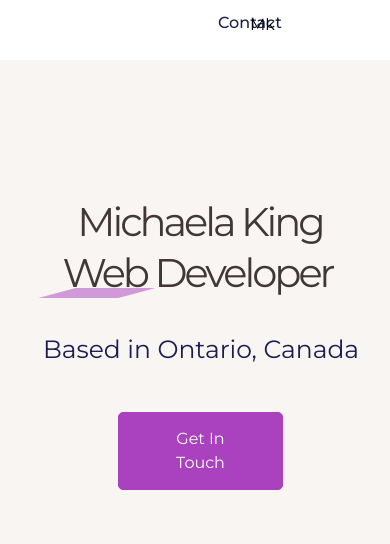
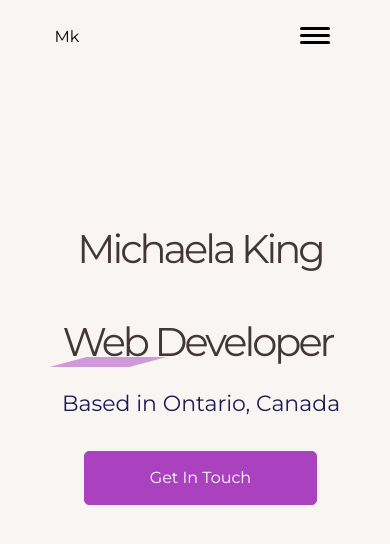
Before and after one commit to Michaela-K/mk_react_portfolio, a React (Create React App) app: page / in a window 390 px wide. Shown: the top 544 px of the page. Built offline with nearby package versions, Linux system fonts and the light colour scheme.

Commit message:
adjust hero responsiveness

```diff
--- a/src/App.css
+++ b/src/App.css
@@ -178,7 +178,7 @@
     display: flex;
     justify-content: space-between;
     align-items: center;
-    padding: 15px 250px;
+    padding: 15px 14vw;
     background: var(--bg-shade);
     position: fixed;
     top: 0;
@@ -367,8 +367,6 @@
   padding: 75px 85.3px;
   align-items: center;
   gap: 100.6px;
-  /* grid-template-columns: repeat(2, 1fr); */
-  /* background-color: lightpink; */
 }
 .about__section__img > img {
   width: 100%;
@@ -656,9 +654,6 @@ select::-ms-expand {
   }
   .hero__section {
     display: flex;
-    /* background-color: lightpink; */
-    /* padding-bottom: 70px; */
-    /* margin-left: 100px; */
   }
   .hero__section__title,
   .hero__section-description,
@@ -749,9 +744,11 @@ select::-ms-expand {
   .sections__heading {
     font-size: 65px;
     line-height: 60px;
+    margin-top: 5vh;
   }
   .hero__section-description{
     font-size: 25px;
+    line-height: 5px;
   }
   .hero__section__title::before {
     top: 54px;
@@ -768,8 +765,12 @@ select::-ms-expand {
     line-height: 30px;
     letter-spacing: -3px;
   }
-  .hero__section{
-    /* margin-left: 300px; */
+  .hero__section-description{
+    font-size: 22px;
+    line-height: 0px;
+  }
+  .btn-primary{
+    width: 80%;
   }
   .hero__section__title::before {
     top:30px;
@@ -801,6 +802,11 @@ select::-ms-expand {
 }
 
 @media screen and (max-width: 1200px) {
+  .navbar{
+    height: 5vh;
+    display: flex;
+    align-items: center;
+  }
   .nav__hamburger {
     display: flex;
     z-index: 200;
@@ -813,7 +819,6 @@ select::-ms-expand {
     display: flex;
     align-items: center;
     justify-content: center;
-    background-color: rgba(255, 255, 255);
     top: -20rem;
     left: 0;
     width: 100%;
@@ -838,6 +843,7 @@ select::-ms-expand {
   .navbar__items.active {
     top: 30px;
   }
+
   .nav__hamburger.active :nth-child(1) {
     transform: rotate(45deg) translate(0.45rem, 0.1875rem);
   }
--- a/src/components/Navbar.jsx
+++ b/src/components/Navbar.jsx
@@ -103,20 +103,6 @@ function Navbar() {
               Portfolio
             </Link>
           </li>
-          <li>
-            <Link
-              onClick={closeMenu}
-              activeClass="navbar__active-content"
-              spy={true}
-              smooth={true}
-              offset={-70}
-              duration={500}
-              to="Contact"
-              className="navbar__content"
-            >
-              Contact
-            </Link>
-          </li>
         </ul>
       </div>
     </nav>
```
